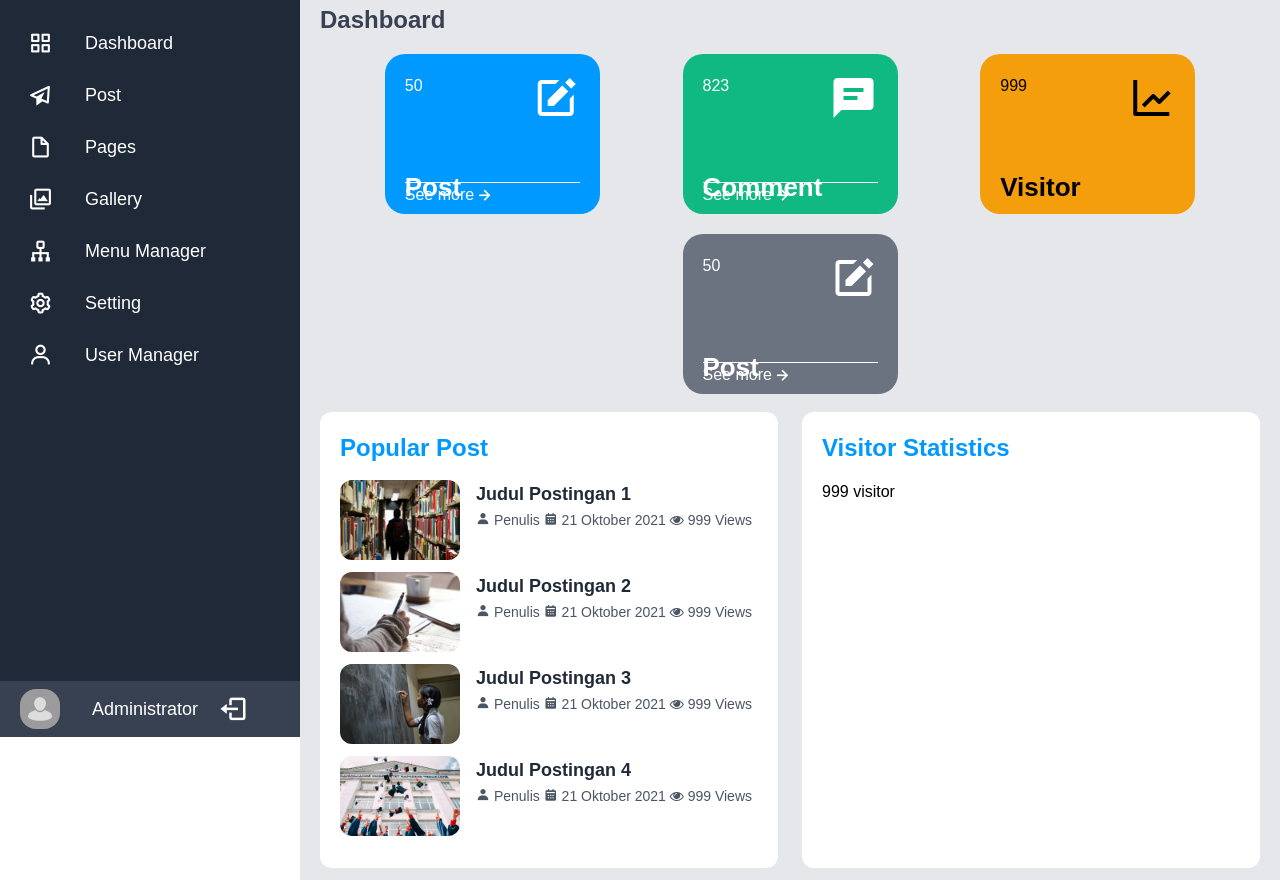
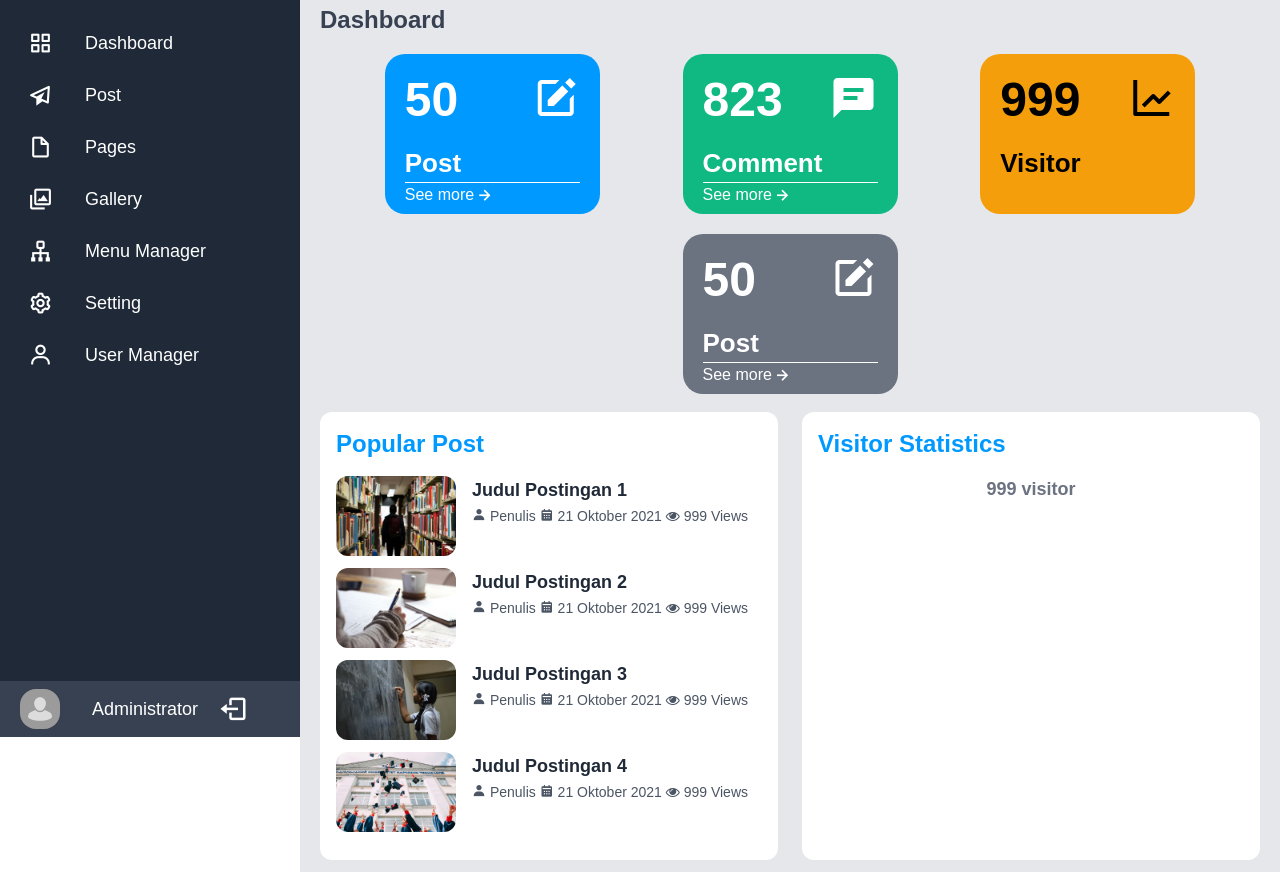
Before and after one commit to mrh275/semesta-admin, a website built with Vite: page index.html in a window 1280 px wide. Shown: the part 63-943 px from the top of the page. Built offline with nearby package versions, Linux system fonts and the light colour scheme; a script that the page names is missing; files whose address does not match are found by name.

Commit message:
modified padding on statistics section

```diff
--- a/css/page.css
+++ b/css/page.css
@@ -4,7 +4,7 @@
 @layer components {
 
     .content {
-        @apply bg-gray-200 px-5 py-3;
+        @apply bg-gray-200 px-5 py-3 overflow-x-hidden;
     }
 
     .content .content-title {
@@ -20,7 +20,7 @@
     }
 
     .statistics .stat-card {
-        @apply w-1/2 bg-white p-5 rounded-xl;
+        @apply w-1/2 bg-white p-4 rounded-xl;
     }
 
     .statistics .stat-card.popular-post-wrapper {
@@ -95,6 +95,15 @@
     color: white;
 }
 
+.card .count-number {
+    position: absolute;
+    top: 10px;
+    font-size: 48px;
+    height: max-content;
+    padding: 0;
+    font-weight: 600;
+}
+
 .card .header-title {
     position: relative;
     font-size: 26px;
@@ -145,6 +154,19 @@
 .popular-post-body .popular-post-card.slick-slide {
     display: flex !important;
 }
+
+.total-visitor {
+    text-align: center;
+    font-size: 18px;
+    font-weight: 600;
+    color: #6B7280;
+}
+
+canvas#visitor-chart {
+    width: 100%;
+    height: 40vh !important;
+    margin: 10px 0 10px 0;
+}
 /* .footer {
     height: 40px;
 } */
```
Also changed, not shown: build/page.css.
